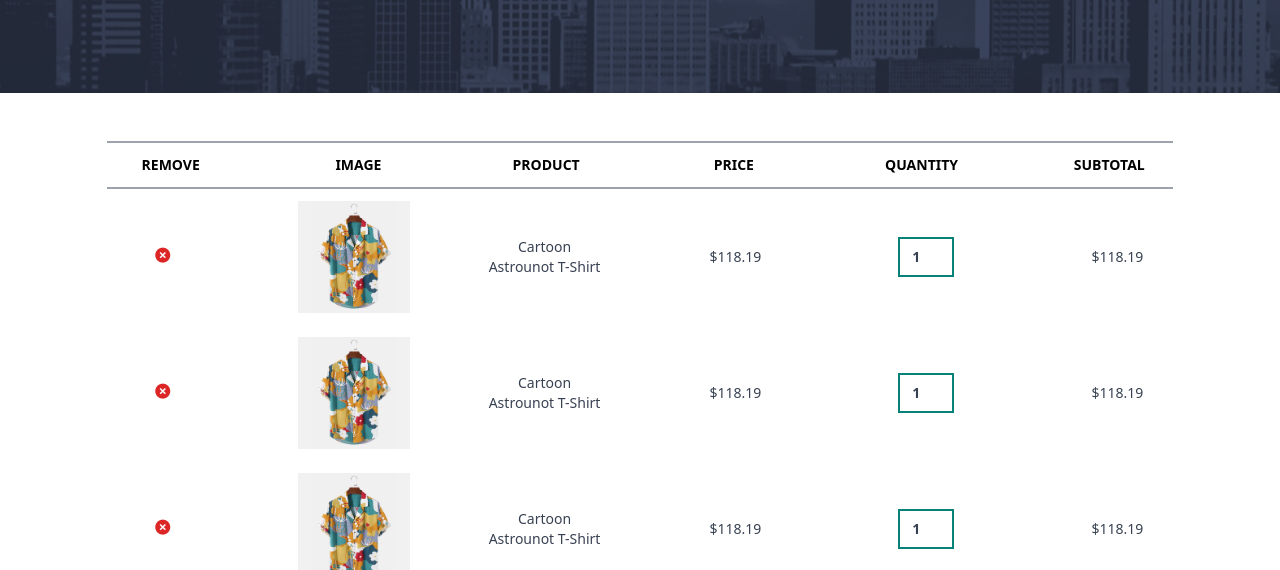
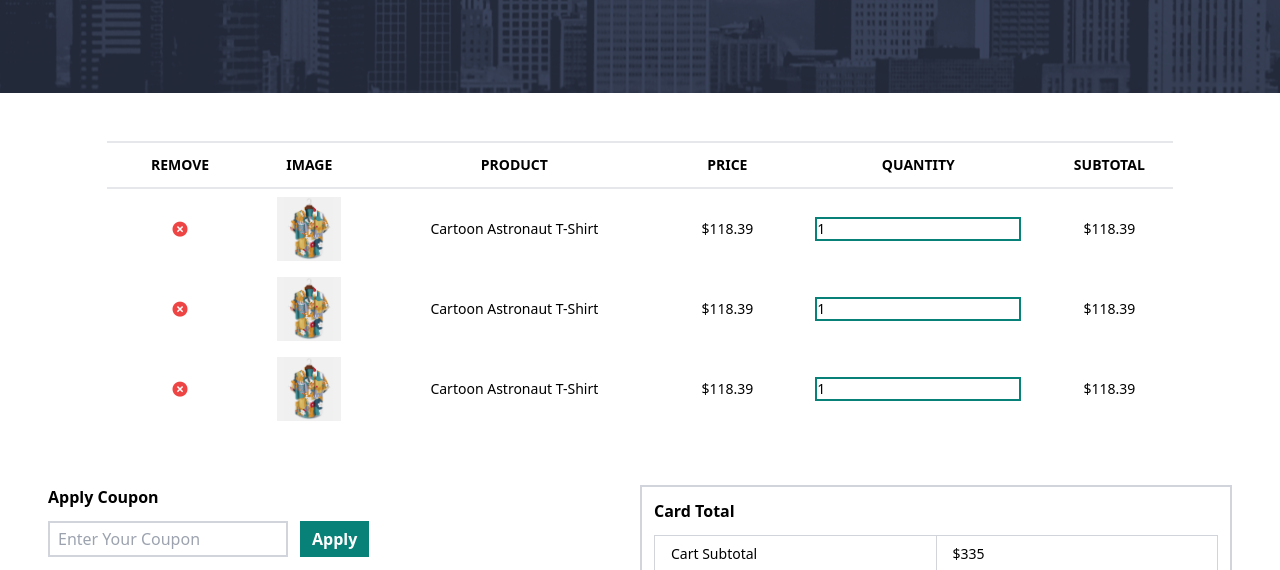
Before and after one commit to hamaad112/Eccomerce-Store, a website: page cartPage.html in a window 1280 px wide. Shown: the part 227-797 px from the top of the page. Drawn offline with nearby package versions, Linux system fonts and the light colour scheme.

Commit message:
Update cartPage.html

```diff
--- a/cartPage.html
+++ b/cartPage.html
@@ -59,48 +59,50 @@
 
     <!-- cart container -->
 
-    <div class="w-11/12 lg:w-10/12 mx-auto pt-12 pb-2 mb-12 overflow-x-scroll ">
+    <div class="w-11/12 lg:w-10/12 mx-auto pt-12 pb-2 mb-12 overflow-x-auto">
         <!-- cart heading -->
-        <div class="w-full">
-            <ul class="border-t-2 border-b-2 border-gray-400 flex justify-between gap-6 py-3">
-                <li class="w-32 text-center text-sm font-bold">REMOVE</li>
-                <li class="w-32 text-center text-sm font-bold">IMAGE</li>
-                <li class="w-32 text-center text-sm font-bold">PRODUCT</li>
-                <li class="w-32 text-center text-sm font-bold">PRICE</li>
-                <li class="w-32 text-center text-sm font-bold">QUANTITY</li>
-                <li class="w-32 text-center text-sm font-bold">SUBTOTAL</li>
-            </ul>
-            <!-- cart data -->
-            <ul class="flex justify-between items-center py-3 gap-6">
-                <li class="w-28 text-center text-sm text-gray-700"><i
-                        class='bx bxs-x-circle text-lg text-red-600 cursor-pointer'></i></li>
-                <li class="w-28 text-center text-sm text-gray-700"><img src="img/products/f1.jpg" alt=""></li>
-                <li class="w-28 text-center text-sm text-gray-700">Cartoon Astrounot T-Shirt </li>
-                <li class="w-28 text-center text-sm text-gray-700">$118.19</li>
-                <li class="w-28 text-center text-sm text-gray-700"><input class="w-1/2 p-2 pl-3 outline-none border-2 border-main-color font-bold" value="1" type="number" name="" id=""></li>
-                <li class="w-28 text-center text-sm text-gray-700">$118.19</li>
-            </ul>
-            <ul class="flex justify-between items-center py-3 gap-6">
-                <li class="w-28 text-center text-sm text-gray-700"><i
-                        class='bx bxs-x-circle text-lg text-red-600 cursor-pointer'></i></li>
-                <li class="w-28 text-center text-sm text-gray-700"><img src="img/products/f1.jpg" alt=""></li>
-                <li class="w-28 text-center text-sm text-gray-700">Cartoon Astrounot T-Shirt </li>
-                <li class="w-28 text-center text-sm text-gray-700">$118.19</li>
-                <li class="w-28 text-center text-sm text-gray-700"><input class="w-1/2 p-2 pl-3 outline-none border-2 border-main-color font-bold" value="1" type="number" name="" id=""></li>
-                <li class="w-28 text-center text-sm text-gray-700">$118.19</li>
-            </ul>
-            <ul class="flex justify-between items-center py-3 gap-6">
-                <li class="w-28 text-center text-sm text-gray-700"><i
-                        class='bx bxs-x-circle text-lg text-red-600 cursor-pointer'></i></li>
-                <li class="w-28 text-center text-sm text-gray-700"><img src="img/products/f1.jpg" alt=""></li>
-                <li class="w-28 text-center text-sm text-gray-700">Cartoon Astrounot T-Shirt </li>
-                <li class="w-28 text-center text-sm text-gray-700">$118.19</li>
-                <li class="w-28 text-center text-sm text-gray-700"><input class="w-1/2 p-2 pl-3 outline-none border-2 border-main-color font-bold" value="1" type="number" name="" id=""></li>
-                <li class="w-28 text-center text-sm text-gray-700">$118.19</li>
-            </ul>
+        <table class="w-full whitespace-nowrap table-auto" style="overflow-x: auto;">
+            <thead>
+                <tr class="border-t-2 border-b-2">
+                    <th class="w-24 text-center py-3 text-sm px-6 md:px-4">REMOVE</th>
+                    <th class="w-28 text-center py-3 text-sm px-6 md:px-4">IMAGE</th>
+                    <th class="w-48 text-center py-3 text-sm px-6 md:px-4">PRODUCT</th>
+                    <th class="w-32 text-center py-3 text-sm px-6 md:px-4">PRICE</th>
+                    <th class="w-32 text-center py-3 text-sm px-6 md:px-4">QUANTITY</th>
+                    <th class="w-32 text-center py-3 text-sm px-6 md:px-4">SUBTOTAL</th>
+                </tr>
+            </thead>
+            <tbody>
+                <tr>
+                    <td class="w-24 text-center text-lg px-6 md:px-4 py-2"><i class='bx bxs-x-circle text-red-500 p-2 cursor-pointer'></i></td>
+                    <td class="w-28 text-center text-sm px-6 md:px-4 py-2"><img src="img/products/f1.jpg" alt=""></td>
+                    <td class="w-48 text-center text-sm px-6 md:px-4 py-2">Cartoon Astronaut T-Shirt</td>
+                    <td class="w-32 text-center text-sm px-6 md:px-4 py-2">$118.39</td>
+                    <td class="w-32 text-center text-sm px-6 md:px-4 py-2"><input class="w-14 border-2 border-main-color pl-1 py-0.5" type="number" value="1" name="" id=""></td>
+                    <td class="w-32 text-center text-sm px-6 md:px-4 py-2">$118.39</td>
+                </tr>
+                <tr>
+                    <td class="w-24 text-center text-lg px-6 md:px-4 py-2"><i class='bx bxs-x-circle text-red-500 p-2 cursor-pointer'></i></td>
+                    <td class="w-28 text-center text-sm px-6 md:px-4 py-2"><img src="img/products/f1.jpg" alt=""></td>
+                    <td class="w-48 text-center text-sm px-6 md:px-4 py-2">Cartoon Astronaut T-Shirt</td>
+                    <td class="w-32 text-center text-sm px-6 md:px-4 py-2">$118.39</td>
+                    <td class="w-32 text-center text-sm px-6 md:px-4 py-2"><input class="w-14 border-2 border-main-color pl-1 py-0.5" type="number" value="1" name="" id=""></td>
+                    <td class="w-32 text-center text-sm px-6 md:px-4 py-2">$118.39</td>
+                </tr>
+                <tr>
+                    <td class="w-24 text-center text-lg px-6 md:px-4 py-2"><i class='bx bxs-x-circle text-red-500 p-2 cursor-pointer'></i></td>
+                    <td class="w-28 text-center text-sm px-6 md:px-4 py-2"><img src="img/products/f1.jpg" alt=""></td>
+                    <td class="w-48 text-center text-sm px-6 md:px-4 py-2">Cartoon Astronaut T-Shirt</td>
+                    <td class="w-32 text-center text-sm px-6 md:px-4 py-2">$118.39</td>
+                    <td class="w-32 text-center text-sm px-6 md:px-4 py-2"><input class="w-14 border-2 border-main-color pl-1 py-0.5" type="number" value="1" name="" id=""></td>
+                    <td class="w-32 text-center text-sm px-6 md:px-4 py-2">$118.39</td>
+                </tr>
+            </tbody>
+        </table>
+    </div>
 
-        </div>
-    </div>
+
+
 
     <!-- cart detail -->
 
@@ -110,7 +112,8 @@
         <div class="w-full md:w-1/2">
             <p class="font-bold pb-3">Apply Coupon</p>
             <div class="flex gap-3">
-                <input class=" border-2 border-gray-300 w-60 p-1 px-2 outline-none" type="text" placeholder="Enter Your Coupon" >
+                <input class=" border-2 border-gray-300 w-60 p-1 px-2 outline-none" type="text"
+                    placeholder="Enter Your Coupon">
                 <button class=" bg-main-color text-white py-1.5 px-3 font-semibold">Apply</button>
             </div>
         </div>
@@ -137,7 +140,8 @@
                         </tr>
                     </tbody>
                 </table>
-                <button class="mt-3 rounded-sm bg-main-color text-white py-1.5 px-3 font-semibold">Procedd to checkout</button>
+                <button class="mt-3 rounded-sm bg-main-color text-white py-1.5 px-3 font-semibold">Procedd to
+                    checkout</button>
             </div>
         </div>
 
@@ -210,9 +214,11 @@
     <p class="text-gray-400 text-center py-6"><i class='bx bx-copyright'></i>2024. Hamaad Afzal - HTML CSS Ecommerce
         Template</p>
 
-            <!-- top btn -->
+    <!-- top btn -->
 
-    <button id="scrollToTopBtn" class="hidden fixed bottom-8 right-6 bg-main-color text-white border-none rounded-md p-2 cursor-pointer text-2xl"><i class='bx bxs-arrow-to-top text-3xl font-bold'></i></button>
+    <button id="scrollToTopBtn"
+        class="hidden fixed bottom-8 right-6 bg-main-color text-white border-none rounded-md p-2 cursor-pointer text-2xl"><i
+            class='bx bxs-arrow-to-top text-3xl font-bold'></i></button>
 
     <script src="script.js"></script>
 </body>
```
